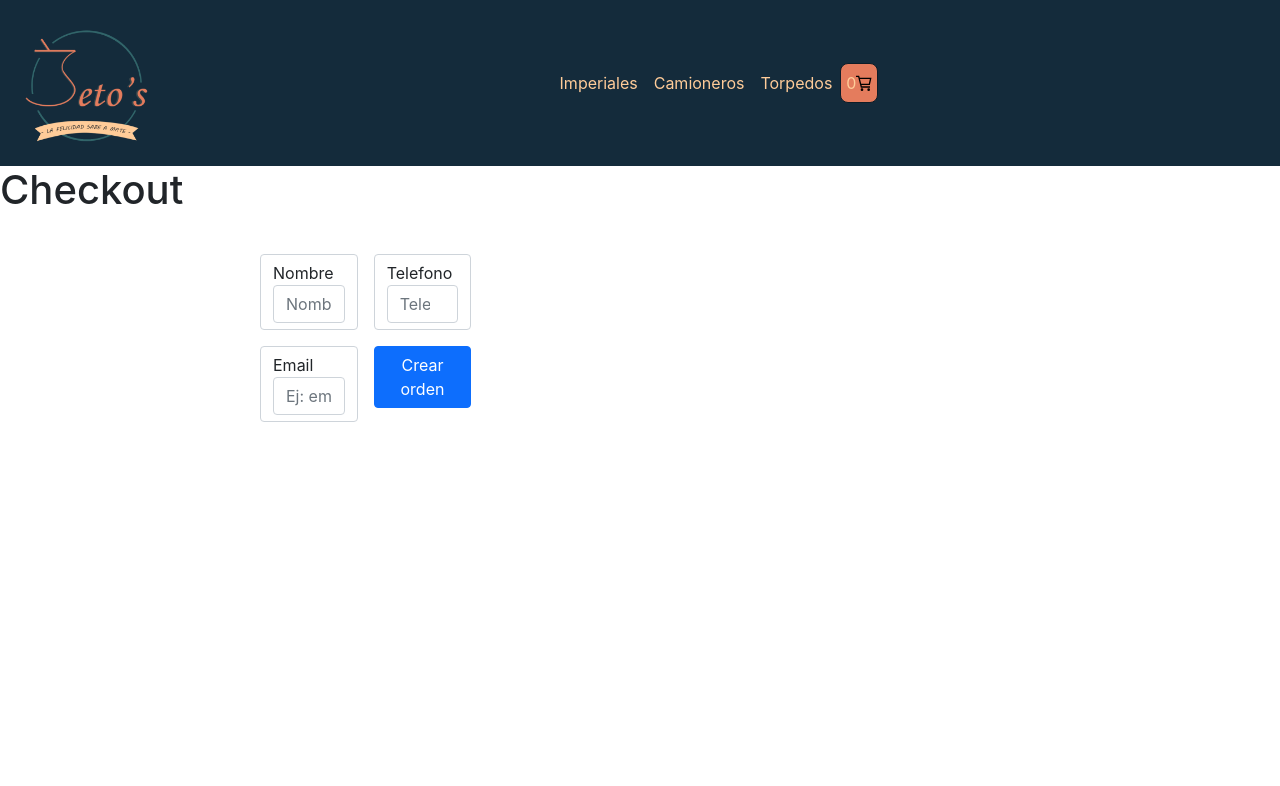
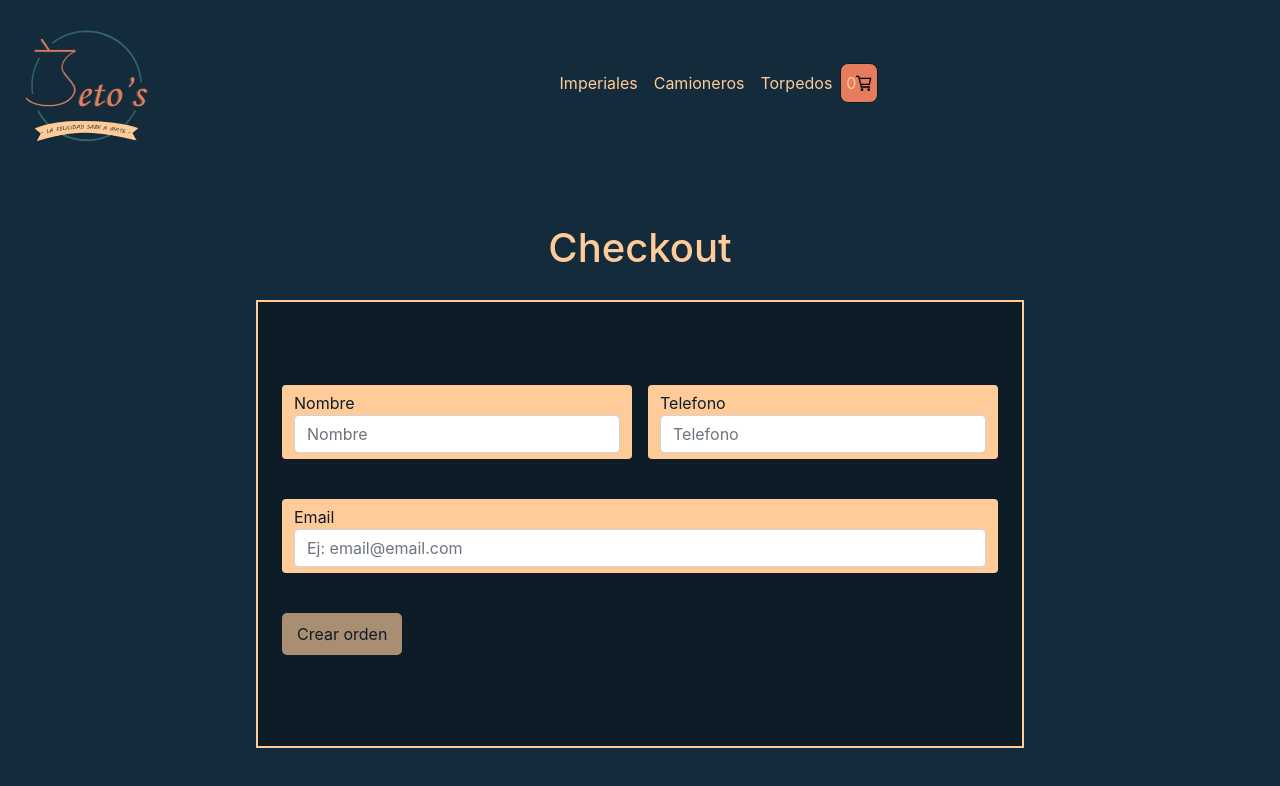
Before and after one commit to nico-villegas/final-react, a React (Create React App) app: page /checkout in a window 1280 px wide. Shown: the top 786 px of the page. Built offline with nearby package versions, Linux system fonts and the light colour scheme.

Commit message:
Se agregaron estilos al checkout

```diff
--- /dev/null
+++ b/src/components/CheckoutForm/CheckoutForm.css
@@ -0,0 +1,30 @@
+.container-form{
+    display: flex;
+    align-items: center;
+    justify-content: center;
+    width: 60%;
+    height: 70%;
+    background-color: #0d1c27;
+    border: 2px solid #ffcc99;
+    margin-top: 20px;
+}
+
+.container-form .form{
+    width: 100%;
+    height: 70%;
+}
+
+.container-form .form .container-form-control{
+    background-color: #ffcc99;
+    color: #0d1c27;
+    border: none;
+}
+
+#btn-create-order{
+    border: 3px solid #ffcc99;
+    text-decoration: none;
+    color: #0d1c27;
+    background-color: #ffcc99;
+    font-size: 16px;
+    border-radius: 5px;
+}
--- a/src/components/CheckoutForm/CheckoutForm.jsx
+++ b/src/components/CheckoutForm/CheckoutForm.jsx
@@ -1,9 +1,12 @@
-import React, { useState } from 'react'
+import './CheckoutForm.css'
+import { useState } from 'react'
 
-const CheckoutForm = ( {onConfirm} ) => {
+const CheckoutForm = ({ onConfirm }) => {
     const [nombre, setNombre] = useState('')
     const [telefono, setTelefono] = useState('')
     const [email, setEmail] = useState('')
+
+    const mostrarBoton = nombre !== '' && email !== '' && telefono !== ''
 
     const handleConfirm = (event) => {
         event.preventDefault()
@@ -16,10 +19,10 @@ const CheckoutForm = ( {onConfirm} ) => {
     }
 
     return (
-        <div className="container">
-            <form onSubmit={handleConfirm} className="row g-3 m-3">
+        <div className="container-form">
+            <form onSubmit={handleConfirm} className="form row g-3 m-3 ">
                 <div className="col-6">
-                    <label className="form-control">
+                    <label className="form-control container-form-control ">
                         Nombre
                         <input
                             className="form-control"
@@ -31,7 +34,7 @@ const CheckoutForm = ( {onConfirm} ) => {
                     </label>
                 </div>
                 <div className="col-6">
-                    <label className="form-control">
+                    <label className="form-control container-form-control">
                         Telefono
                         <input
                             className="form-control"
@@ -42,8 +45,8 @@ const CheckoutForm = ( {onConfirm} ) => {
                         />
                     </label>
                 </div>
-                <div className="col-6">
-                    <label className="form-control">
+                <div className="col-12">
+                    <label className="form-control container-form-control">
                         Email
                         <input
                             className="form-control"
@@ -54,8 +57,8 @@ const CheckoutForm = ( {onConfirm} ) => {
                         />
                     </label>
                 </div>
-                <div className="col-6">
-                    <button type="submit" className="btn btn-primary" >
+                <div>
+                    <button id='btn-create-order' type="submit" className="btn btn-primary" disabled={!mostrarBoton}>
                         Crear orden
                     </button>
                 </div>
--- /dev/null
+++ b/src/components/Chekout/Checkout.css
@@ -0,0 +1,8 @@
+.checkout{
+    background-color: #142b3b;
+    height: 80vh;
+}
+
+.checkout h1{
+    color: #ffcc99;
+}
--- a/src/components/Chekout/Checkout.jsx
+++ b/src/components/Chekout/Checkout.jsx
@@ -1,3 +1,4 @@
+import './Checkout.css'
 import { useContext, useState } from 'react'
 import { CartContext } from '../../context/CartContext'
 import { Timestamp, addDoc, collection, documentId, getDocs, query, where, writeBatch } from 'firebase/firestore'
@@ -80,7 +81,7 @@ const Checkout = () => {
     }
 
     return (
-        <div>
+        <div className='checkout d-flex align-items-center justify-content-center flex-column'>
             <h1>Checkout</h1>
             <CheckoutForm onConfirm={createOrder}/>
         </div>
--- a/src/components/NavBar/NavBar.css
+++ b/src/components/NavBar/NavBar.css
@@ -1,5 +1,10 @@
 .navbar{
     background-color: #142b3b;
+}
+.navbar-light .navbar-toggler{
+    background-color: #ffcc99;
+    color: #e47c5d;
+    border-color: #0d1c27;
 }
 
 
--- a/src/components/NavBar/NavBar.jsx
+++ b/src/components/NavBar/NavBar.jsx
@@ -32,10 +32,10 @@ const Navbar = () => {
                 <Link to='/'>
                     <img id='logo-home' src={logo} alt="logo-home"/>
                 </Link>
-                <button className="navbar-toggler" type="button" data-bs-toggle="collapse" data-bs-target="#navbarNav" aria-controls="navbarNav" aria-expanded="false" aria-label="Toggle navigation">
+                <button className="navbar-toggler" type="button" data-bs-toggle="collapse" data-bs-target="#navbarNav" aria-controls="navbarNav" aria-expanded="false"  aria-label="Toggle navigation">
                     <span className="navbar-toggler-icon"></span>
                 </button>
-                <div className="collapse navbar-collapse d-flex justify-content-center" id="navbarNav">
+                <div className="collapse navbar-collapse d-flex justify-content-center" >
                     <ul className="navbar-nav">
                         {
                             nav_item.map(({ path, name }, index) => (
```
